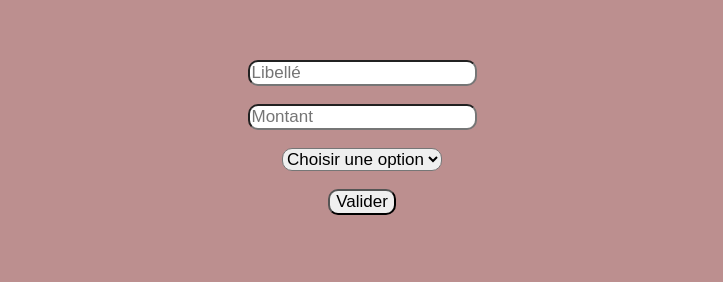
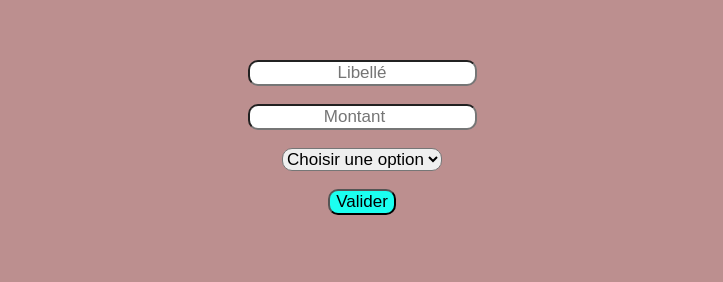
Before and after one commit to Alice58000/projet9_budget, a plain HTML site: page index.html in a window 1280 px wide. Shown: the part 71-353 px from the top of the page, without its empty margins (278-1001 px from the left). Drawn offline with Linux system fonts and the light colour scheme.

Commit message:
projet fini

```diff
--- a/style.css
+++ b/style.css
@@ -74,3 +74,15 @@ h2 {
   color: red;
   font-size: 20px;
 }
+
+#libelle {
+  text-align: center;
+}
+
+#montant {
+  text-align: center;
+}
+
+button {
+  background-color: rgb(27 255 240);
+}
```
